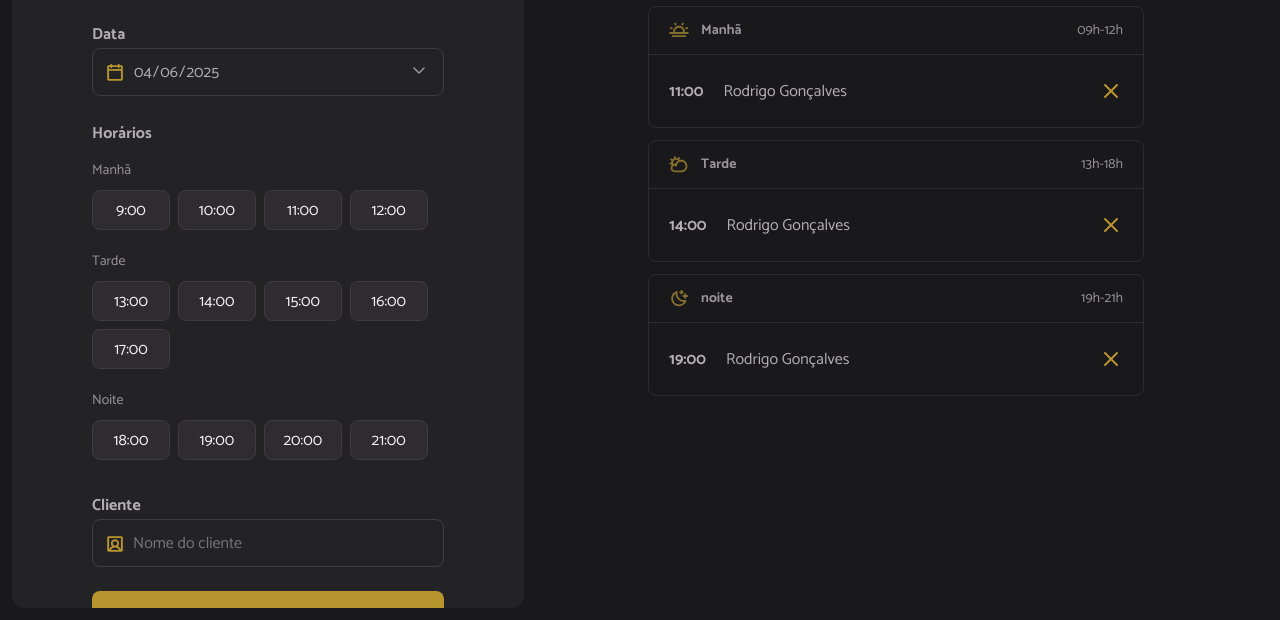
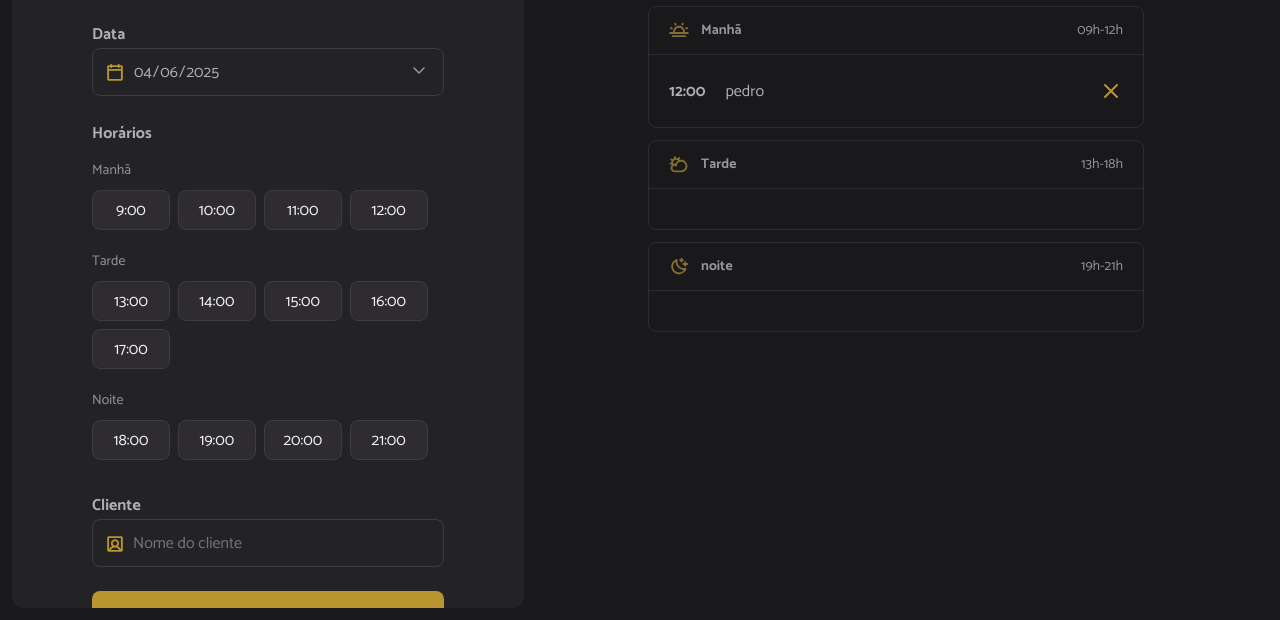
Before and after one commit to PedroHSGuimaraes/--Hairday, a website built with webpack: page index.html in a window 1280 px wide. Shown: the part 180-800 px from the top of the page. Built offline with nearby package versions, Linux system fonts and the light colour scheme; data requests are answered from the project's data file.

Commit message:
Feat: Exibe agendamentos por período do dia
Implementa a exibição de agendamentos, separando-os por período (manhã, tarde, noite) com base na hora agendada.

Adiciona logs detalhados para auxiliar na depuração e tratamento de erros, incluindo informações sobre a conexão com a API e a manipulação dos dados.

Corrige a rota da API para buscar os agendamentos.

Inclui tratamento de erros com exibição de modal, exceto para erros de conexão.

```diff
--- a/server.json
+++ b/server.json
@@ -6,6 +6,27 @@
       "hour": "20:00",
       "date": "2025-04-02",
       "when": "2025-04-02T23:00:00.000Z"
+    },
+    {
+      "id": "1743724985452",
+      "name": "pedro",
+      "hour": "21:00",
+      "date": "2025-04-18",
+      "when": "2025-04-19T00:00:00.000Z"
+    },
+    {
+      "id": "1743725215675",
+      "name": "Giulianna",
+      "hour": "18:00",
+      "date": "2025-04-04",
+      "when": "2025-04-04T21:00:00.000Z"
+    },
+    {
+      "id": 1743899854109,
+      "name": "pedro",
+      "hour": "9:00",
+      "date": "2025-04-06",
+      "when": "2025-04-06T12:00:00.000Z"
     }
   ]
 }
--- a/src/models/schedules/load.js
+++ b/src/models/schedules/load.js
@@ -1,23 +1,54 @@
 import { fetchScheduleByDay } from "../../services/schedule-fetch-by-day.js";
+import { scheduleShow } from "../schedules/show.js";
 import { hoursLoad } from "../form/hours-load.js";
+import { Modal } from "../../components/Modal.js";
 
 const selectDate = document.getElementById("date");
 
+console.log("Elemento de data encontrado:", selectDate);
+
 async function scheduleDay() {
   try {
+    if (!selectDate) {
+      console.error("Elemento de data não encontrado");
+      return;
+    }
+
     const date = selectDate.value;
-    console.log("Data selecionada:", date);
+    console.log("Data selecionada para busca:", date);
 
+    if (!date) {
+      console.warn("Nenhuma data selecionada");
+      return;
+    }
+
+    console.log("Iniciando busca de agendamentos para a data:", date);
     const dailySchedules = await fetchScheduleByDay({ date });
-    console.log("Agendamentos do dia:", dailySchedules);
+    console.log("Agendamentos retornados da API:", dailySchedules);
 
-    // Atualiza os horários disponíveis
+    if (!Array.isArray(dailySchedules)) {
+      console.error("Resposta inválida da API:", dailySchedules);
+      return;
+    }
+
+    console.log(
+      "Chamando função de exibição com os agendamentos:",
+      dailySchedules
+    );
+    scheduleShow({ dailySchedules });
+
+    console.log("Atualizando horários disponíveis");
     hoursLoad({ date });
 
     // Aqui você pode adicionar código para atualizar a interface com os agendamentos
     // Por exemplo, atualizar as listas de agendamentos por período
   } catch (error) {
-    console.error("Erro ao carregar agendamentos:", error);
+    console.error("Erro detalhado ao carregar agendamentos:", error);
+    Modal.show({
+      title: "Erro",
+      message: "Erro ao carregar agendamentos: " + error.message,
+      type: "error",
+    });
   }
 }
 
--- /dev/null
+++ b/src/models/schedules/show.js
@@ -0,0 +1,81 @@
+import dayjs from "dayjs";
+
+import { Modal } from "../../components/Modal.js";
+
+// Adicionando logs para debug dos elementos do DOM
+console.log("Elementos do DOM:", {
+  periodMorning: document.querySelector("#period-morning"),
+  periodAfternoon: document.querySelector("#period-afternoon"),
+  periodNight: document.querySelector("#period-night"),
+});
+
+const periodMorning = document.querySelector("#period-morning");
+const periodAfternoon = document.querySelector("#period-afternoon");
+const periodNight = document.querySelector("#period-night");
+
+function scheduleShow({ dailySchedules }) {
+  try {
+    console.log("Iniciando renderização dos agendamentos:", dailySchedules);
+
+    if (!periodMorning || !periodAfternoon || !periodNight) {
+      console.error("Elementos do DOM não encontrados:", {
+        periodMorning,
+        periodAfternoon,
+        periodNight,
+      });
+      return;
+    }
+
+    periodMorning.innerHTML = "";
+    periodAfternoon.innerHTML = "";
+    periodNight.innerHTML = "";
+
+    if (!Array.isArray(dailySchedules) || dailySchedules.length === 0) {
+      console.log("Nenhum agendamento encontrado para o dia");
+      return;
+    }
+
+    dailySchedules.forEach((schedule) => {
+      console.log("Processando agendamento:", schedule);
+
+      const item = document.createElement("li");
+      const time = document.createElement("strong");
+      const name = document.createElement("span");
+
+      item.setAttribute("data-id", schedule.id);
+
+      time.textContent = dayjs(schedule.when).format("HH:mm");
+      name.textContent = schedule.name;
+
+      const cancelIcon = document.createElement("img");
+      cancelIcon.classList.add("cancel-icon");
+      cancelIcon.setAttribute("src", "./src/assets/cancel.svg");
+      cancelIcon.setAttribute("alt", "Cancelar");
+
+      item.append(time, name, cancelIcon);
+
+      const hour = dayjs(schedule.when).hour();
+      console.log("Hora do agendamento:", hour);
+
+      if (hour <= 12) {
+        console.log("Adicionando ao período da manhã");
+        periodMorning.appendChild(item);
+      } else if (hour > 12 && hour <= 18) {
+        console.log("Adicionando ao período da tarde");
+        periodAfternoon.appendChild(item);
+      } else {
+        console.log("Adicionando ao período da noite");
+        periodNight.appendChild(item);
+      }
+    });
+  } catch (error) {
+    console.error("Erro detalhado ao mostrar agendamentos:", error);
+    Modal.show({
+      title: "Erro",
+      message: "Erro ao mostrar agendamentos: " + error.message,
+      type: "error",
+    });
+  }
+}
+
+export { scheduleShow };
--- a/src/services/schedule-fetch-by-day.js
+++ b/src/services/schedule-fetch-by-day.js
@@ -8,10 +8,14 @@ async function fetchScheduleByDay({ date }) {
   try {
     console.log("Buscando agendamentos para a data:", date);
 
+    // A rota correta é /schedules conforme definido no server.json
     const response = await fetch(`http://localhost:3333/schedules`);
 
     if (!response.ok) {
-      throw new Error("Erro ao buscar agendamentos");
+      // Mensagem de erro mais específica baseada no status HTTP
+      throw new Error(
+        `Erro ao buscar agendamentos: ${response.status} - ${response.statusText}`
+      );
     }
 
     const data = await response.json();
@@ -25,6 +29,23 @@ async function fetchScheduleByDay({ date }) {
     return dailySchedules;
   } catch (error) {
     console.error("Erro ao buscar agendamentos:", error);
+
+    // Verifica se o erro é de conexão (comum durante o carregamento inicial da página)
+    // Se for um erro relacionado à conexão, não mostra o modal
+    if (!navigator.onLine || error.name === "TypeError") {
+      console.warn(
+        "Problema de conexão detectado, tentando novamente em 2 segundos..."
+      );
+
+      // Tenta novamente após 2 segundos
+      setTimeout(() => {
+        fetchScheduleByDay({ date });
+      }, 2000);
+
+      return [];
+    }
+
+    // Somente mostra o modal para outros tipos de erro
     modal.show(
       "Não foi possível buscar o agendamento. Por favor, tente novamente mais tarde."
     );
```
Also changed, not shown: index.html (+6 -6 lines).
